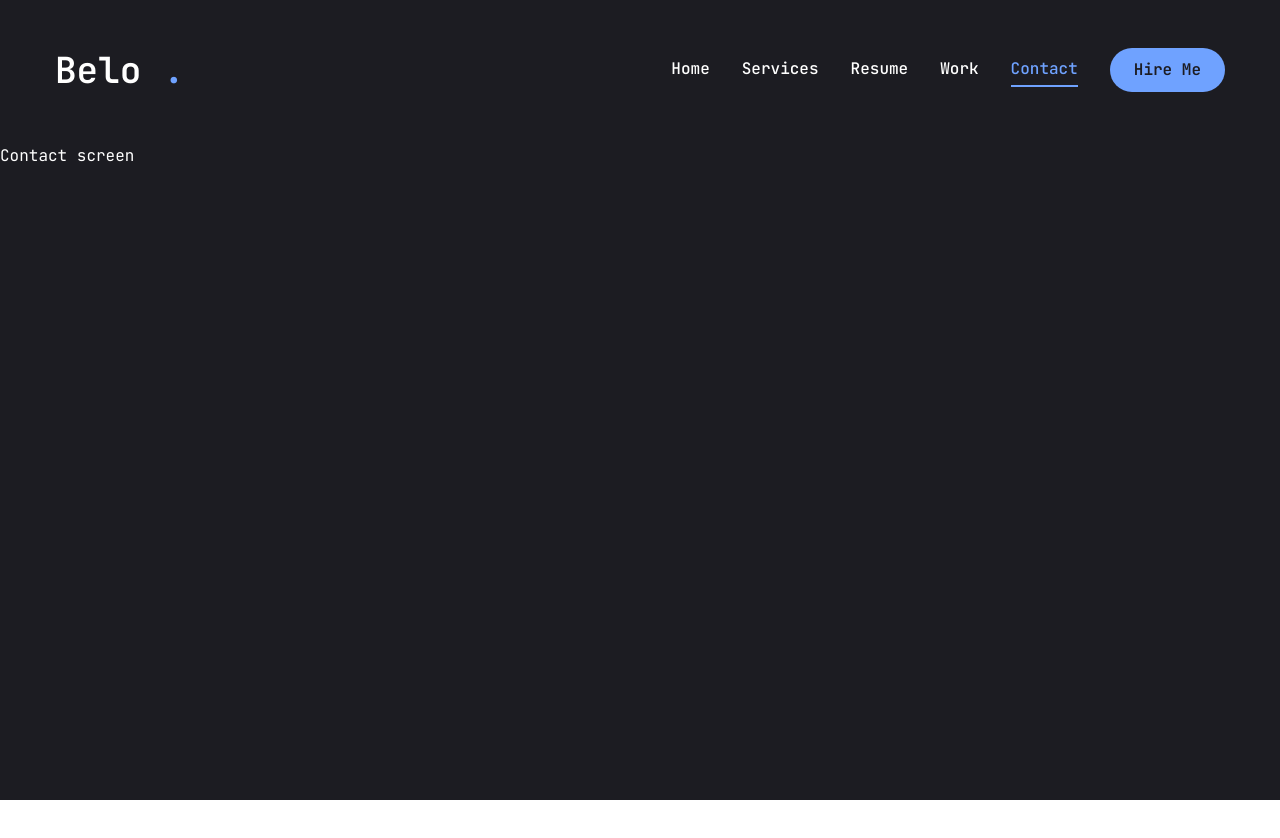
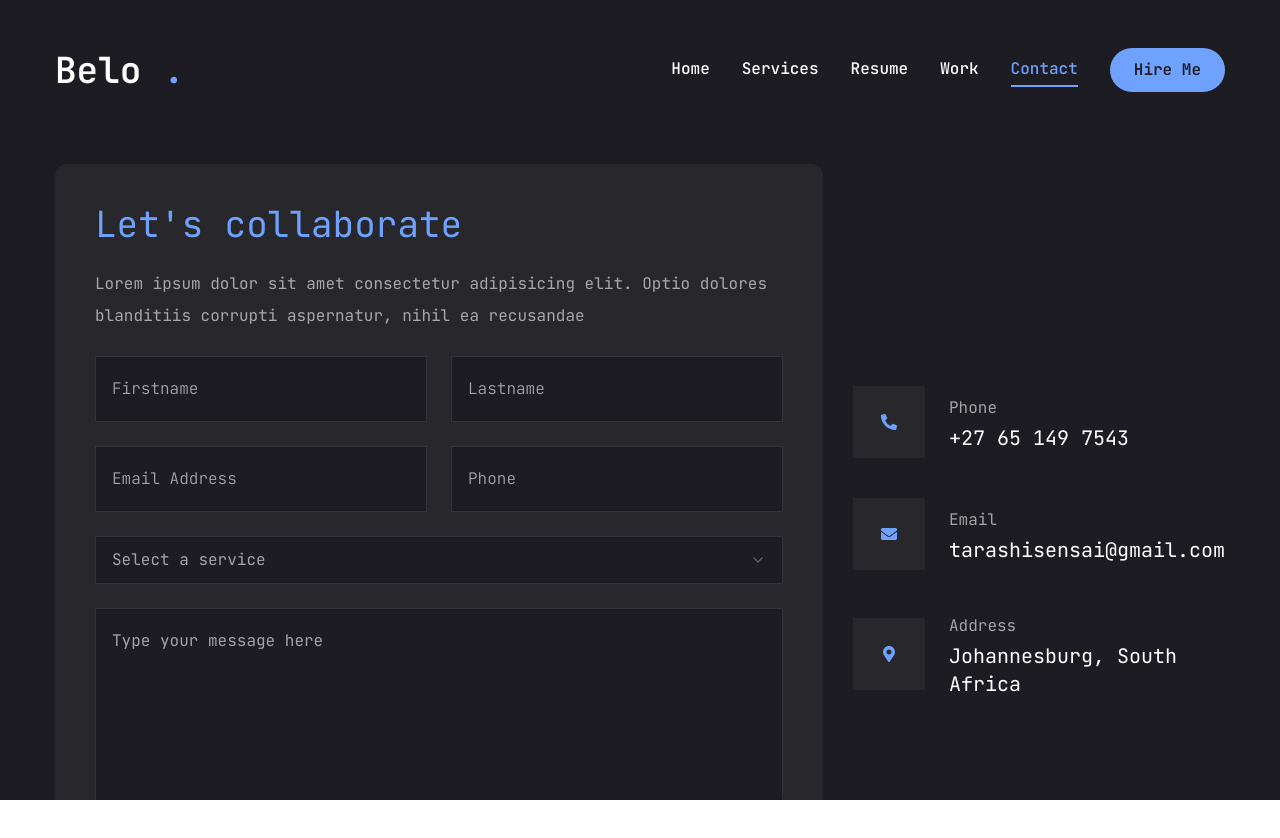
Before and after one commit to AdrianDaDon/portfolio, a Next.js app in the folder belo_portfolio/: page /contact in a window 1280 px wide. Shown: the top 838 px of the page. Before the commit the page ends 800 px from the top, so only its background shows below. Built offline with nearby package versions, Linux system fonts and the light colour scheme.

Commit message:
all screen are complete, just have to make minor ajustments before I deploy

```diff
--- a/belo_portfolio/app/contact/page.jsx
+++ b/belo_portfolio/app/contact/page.jsx
@@ -1,5 +1,122 @@
+"use client";
+
+import { Button } from "@/components/ui/button";
+import { Input } from "@/components/ui/input";
+import { Textarea } from "@/components/ui/textarea";
+
+import {
+  Select,
+  SelectContent,
+  SelectGroup,
+  SelectItem,
+  SelectLabel,
+  SelectTrigger,
+  SelectValue,
+} from "@/components/ui/select";
+import { motion } from "framer-motion";
+
+import { FaPhoneAlt, FaEnvelope, FaMapMarkerAlt } from "react-icons/fa";
+
+const info = [
+  {
+    icon: <FaPhoneAlt />,
+    text: "+27 65 149 7543",
+    title: "Phone",
+  },
+  {
+    icon: <FaEnvelope />,
+    text: "tarashisensai@gmail.com",
+    title: "Email",
+  },
+  {
+    icon: <FaMapMarkerAlt />,
+    text: "Johannesburg, South Africa",
+    title: "Address",
+  },
+];
+
 export default function Contact() {
-    return (
-        <div>Contact screen</div>
-    )
+  return (
+    <motion.section
+      initial={0}
+      animate={{
+        opacity: 1,
+        transition: { delay: 2.4, duration: 0.4, ease: "easeIn" },
+      }}
+      className="py-6"
+    >
+      <div className="container mx-auto">
+        <div className="flex flex-col xl:flex-row gap-[30px]">
+          {/* FORM */}
+          <div className="xl:h-[54%] order-2 xl:order-none">
+            <form
+              action=""
+              className="flex flex-col  gap-6 p-10 bg-[#27272c] rounded-xl"
+            >
+              <h3 className="text-4xl text-accent ">Let's collaborate</h3>
+              <p className="text-white/60">
+                Lorem ipsum dolor sit amet consectetur adipisicing elit. Optio
+                dolores blanditiis corrupti aspernatur, nihil ea recusandae
+
+              </p>
+
+              {/* INPUT FIELDS  */}
+              <div className="grid grid-cols-1 md:grid-cols-2 gap-6">
+                <Input type="firstname" placeholder="Firstname" />
+                <Input type="lastname" placeholder="Lastname" />
+                <Input type="email" placeholder="Email Address" />
+                <Input type="phone" placeholder="Phone" />
+              </div>
+
+              {/* SELECT */}
+              <Select>
+                <SelectTrigger className="w-full">
+                  <SelectValue placeholder="Select a service" />
+                </SelectTrigger>
+                <SelectContent>
+                  <SelectGroup>
+                    <SelectLabel>Select a service</SelectLabel>
+                    <SelectItem value="est">Web Development</SelectItem>
+                    <SelectItem value="cst">Mobile Development</SelectItem>
+                    <SelectItem value="mst">UI/UX Design</SelectItem>
+                  </SelectGroup>
+                </SelectContent>
+              </Select>
+
+              {/* TEXTAREA */}
+              <Textarea
+                placeholder="Type your message here"
+                className="h-[200px]"
+              />
+
+              {/* SEND BUTTON */}
+              <Button size="md" className="max-w-40">
+                Send Message
+              </Button>
+            </form>
+          </div>
+
+          {/* INFO */}
+          <div className="flex-1 flex items-center xl:justify-end order-1 xl:order-none mb-8 xl:mb-0">
+            <ul className="flex flex-col gap-10">
+                {info.map((item, index) => (
+                    <li key={index} className="flex items-center gap-6">
+                        <div className="w-[52px] h-[52px] xl:w-[72px] xl:h-[72px] bg-[#27272c] text-accent rounded-md flex items-center justify-center">
+                            <div>
+                                {item.icon}
+                            </div>
+                        </div>
+
+                        <div className="flex-1">
+                            <p className="text-white/60">{item.title}</p>
+                            <h3 className="text-xl">{item.text}</h3>
+                        </div>
+                    </li>
+                ))}
+            </ul>
+          </div>
+        </div>
+      </div>
+    </motion.section>
+  );
 }
--- a/belo_portfolio/components/Photo.jsx
+++ b/belo_portfolio/components/Photo.jsx
@@ -52,7 +52,7 @@
           cx={"253"}
           cy={"253"}
           r={"250"}
-          stroke={"rgb(170,170,170)"}
+          stroke={"rgb(111,162,255)"}
           strokeWidth={"7"}
           strokeLinejoin={"round"}
           strokeLinecap={"round"}
--- a/belo_portfolio/components/ui/input.jsx
+++ b/belo_portfolio/components/ui/input.jsx
@@ -7,7 +7,7 @@
     (<input
       type={type}
       className={cn(
-        "flex h-10 w-full rounded-md border border-slate-200 bg-white px-3 py-2 text-base ring-offset-white file:border-0 file:bg-transparent file:text-sm file:font-medium file:text-slate-950 placeholder:text-slate-500 focus-visible:outline-none focus-visible:ring-2 focus-visible:ring-slate-950 focus-visible:ring-offset-2 disabled:cursor-not-allowed disabled:opacity-50 md:text-sm dark:border-slate-800 dark:bg-slate-950 dark:ring-offset-slate-950 dark:file:text-slate-50 dark:placeholder:text-slate-400 dark:focus-visible:ring-slate-300",
+        "flex h[48px]rounded-md border border-white/10 focus:border-accent font-light bg-primary px-4 py-5 text-base placeholder:text-white/60 outline-none",
         className
       )}
       ref={ref}
--- a/belo_portfolio/components/ui/select.jsx
+++ b/belo_portfolio/components/ui/select.jsx
@@ -16,7 +16,7 @@
   <SelectPrimitive.Trigger
     ref={ref}
     className={cn(
-      "flex h-10 w-full items-center justify-between rounded-md border border-slate-200 bg-white px-3 py-2 text-sm ring-offset-white placeholder:text-slate-500 focus:outline-none focus:ring-2 focus:ring-slate-950 focus:ring-offset-2 disabled:cursor-not-allowed disabled:opacity-50 [&>span]:line-clamp-1 dark:border-slate-800 dark:bg-slate-950 dark:ring-offset-slate-950 dark:placeholder:text-slate-400 dark:focus:ring-slate-300",
+      "flex h-[48px] w-full items-center justify-between rounded-md border border-white/10 bg-primary px-4 py-5 text-base text-white/60 placeholder:text-white/10 focus:border-accent outline-none",
       className
     )}
     {...props}>
@@ -54,7 +54,7 @@
     <SelectPrimitive.Content
       ref={ref}
       className={cn(
-        "relative z-50 max-h-96 min-w-[8rem] overflow-hidden rounded-md border border-slate-200 bg-white text-slate-950 shadow-md data-[state=open]:animate-in data-[state=closed]:animate-out data-[state=closed]:fade-out-0 data-[state=open]:fade-in-0 data-[state=closed]:zoom-out-95 data-[state=open]:zoom-in-95 data-[side=bottom]:slide-in-from-top-2 data-[side=left]:slide-in-from-right-2 data-[side=right]:slide-in-from-left-2 data-[side=top]:slide-in-from-bottom-2 dark:border-slate-800 dark:bg-slate-950 dark:text-slate-50",
+        "relative z-50 max-h-96 min-w-[8rem] overflow-hidden rounded-md border border-white/10 bg-primary text-white shadow-md data-[state=open]:animate-in data-[state=closed]:animate-out data-[state=closed]:fade-out-0 data-[state=open]:fade-in-0 data-[state=closed]:zoom-out-95 data-[state=open]:zoom-in-95 data-[side=bottom]:slide-in-from-top-2 data-[side=left]:slide-in-from-right-2 data-[side=right]:slide-in-from-left-2 data-[side=top]:slide-in-from-bottom-2 dark:border-slate-800 dark:bg-slate-950 dark:text-slate-50",
         position === "popper" &&
           "data-[side=bottom]:translate-y-1 data-[side=left]:-translate-x-1 data-[side=right]:translate-x-1 data-[side=top]:-translate-y-1",
         className
@@ -85,7 +85,7 @@
   <SelectPrimitive.Item
     ref={ref}
     className={cn(
-      "relative flex w-full cursor-default select-none items-center rounded-sm py-1.5 pl-8 pr-2 text-sm outline-none focus:bg-slate-100 focus:text-slate-900 data-[disabled]:pointer-events-none data-[disabled]:opacity-50 dark:focus:bg-slate-800 dark:focus:text-slate-50",
+      "relative flex w-full cursor-default select-none items-center rounded-sm py-1.5 pl-8 pr-2 text-sm outline-none focus:bg-accent focus:text-primary data-[disabled]:pointer-events-none data-[disabled]:opacity-50 dark:focus:bg-slate-800 dark:focus:text-slate-50",
       className
     )}
     {...props}>
--- a/belo_portfolio/components/ui/textarea.jsx
+++ b/belo_portfolio/components/ui/textarea.jsx
@@ -6,7 +6,7 @@
   return (
     (<textarea
       className={cn(
-        "flex min-h-[80px] w-full rounded-md border border-slate-200 bg-white px-3 py-2 text-base ring-offset-white placeholder:text-slate-500 focus-visible:outline-none focus-visible:ring-2 focus-visible:ring-slate-950 focus-visible:ring-offset-2 disabled:cursor-not-allowed disabled:opacity-50 md:text-sm dark:border-slate-800 dark:bg-slate-950 dark:ring-offset-slate-950 dark:placeholder:text-slate-400 dark:focus-visible:ring-slate-300",
+        "flex min-h-[80px] w-full rounded-md border border-white/10 bg-primary px-4 py-5 text-base placeholder:text-white/60 focus-visible:outline-none focus-visible:ring-1 forcus-visible:ring-accent focus-visible:ring-offset-0 disabled:cursor-not-allowed disabled:opacity-50",
         className
       )}
       ref={ref}
```
